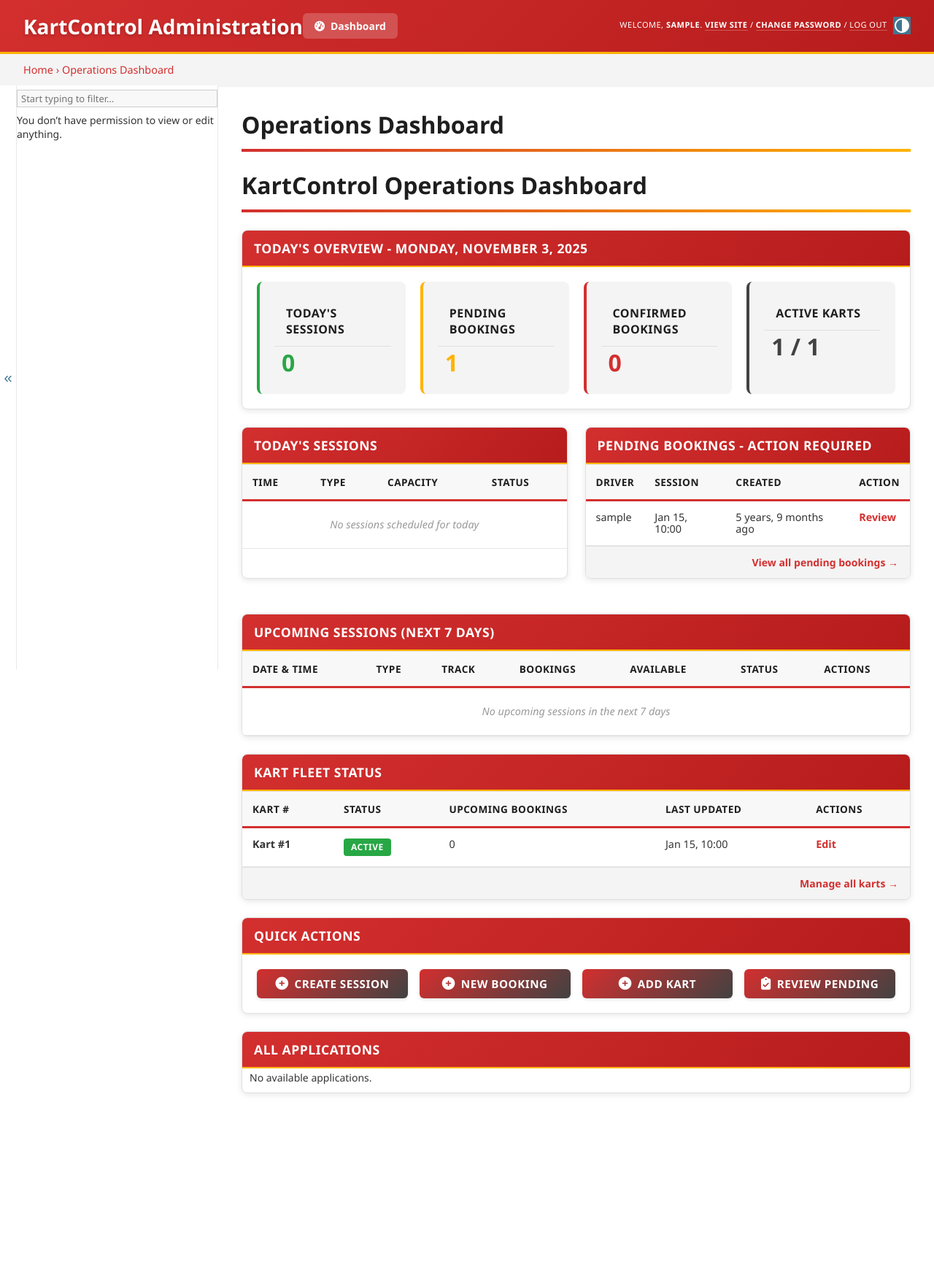
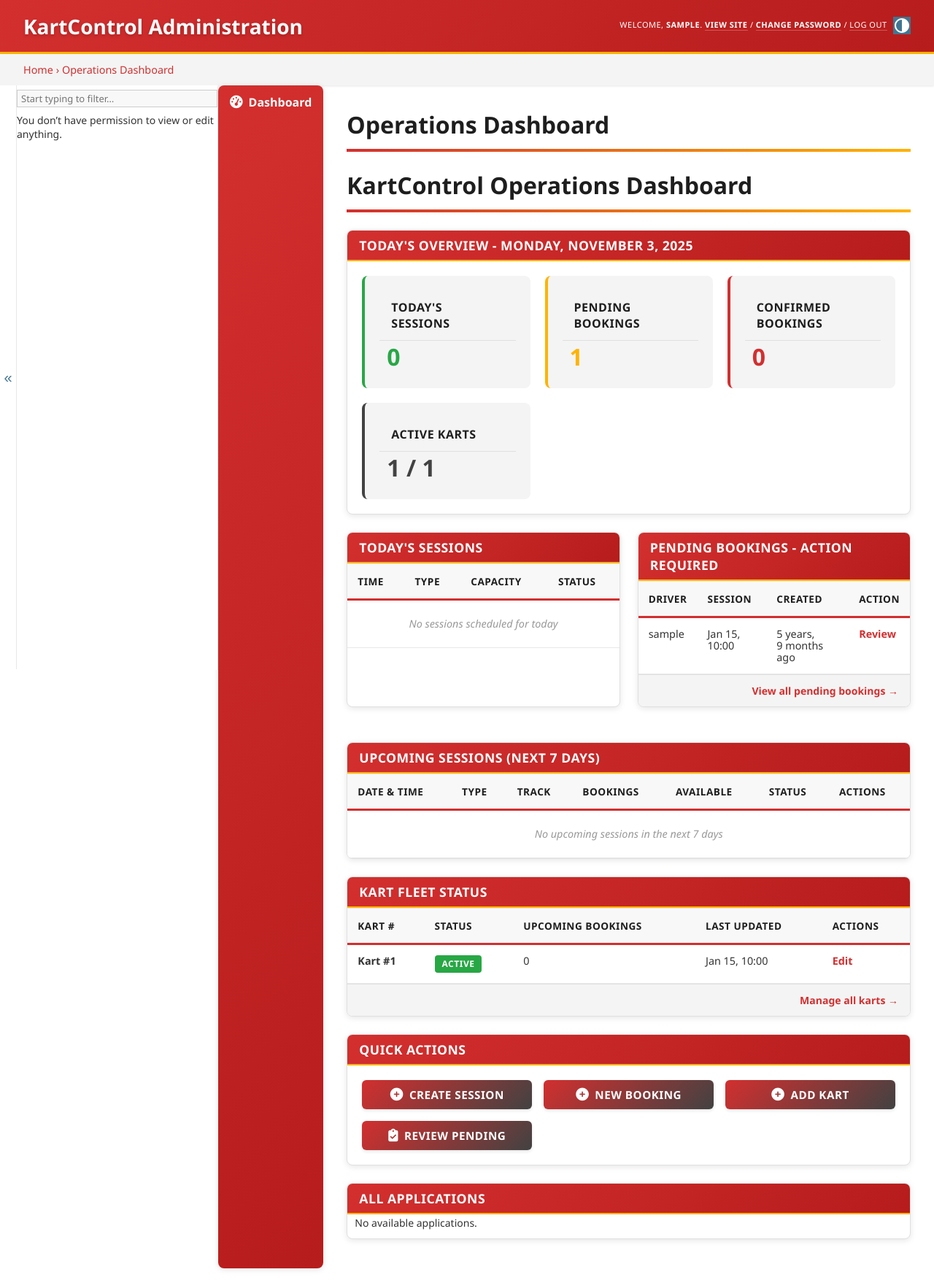
Before and after one commit to antfildes10/Project-4, a Django app: page /admin/ in a window 1280 px wide. Shown: the whole page at 73% size. Before the commit the page ends 1500 px from the top, so only its background shows below. Run offline with Django 5.2, Linux system fonts and the light colour scheme; a user stored in the database is signed in; tables that the repository leaves empty hold one stand-in row (values such as "Sample post").

Commit message:
refactor: move dashboard link to sidebar and fix UI issues
- Move Dashboard link from header to sidebar navigation
- Reduce table title padding from 0.75rem to 0.5rem
- Fix 'ADD SESSION SLOT' button positioning (no longer floating)
- Remove float positioning from object-tools
- Add proper clearfix to prevent filter overlap
- Style sidebar dashboard link with red gradient theme
- Add hover effects to sidebar dashboard link

🤖 Generated with [Claude Code](https://claude.com/claude-code)

Co-Authored-By: Claude <noreply@anthropic.com>

```diff
--- a/static/css/admin-custom.css
+++ b/static/css/admin-custom.css
@@ -157,7 +157,7 @@
     color: #ffffff !important;
     font-size: 1.1rem !important;
     font-weight: 600 !important;
-    padding: 0.75rem 1rem !important;
+    padding: 0.5rem 1rem !important;
     margin: 0 !important;
     text-transform: uppercase;
     letter-spacing: 0.5px;
@@ -1028,3 +1028,74 @@ select:focus {
         font-size: 0.8rem !important;
     }
 }
+
+/* ===========================
+   SIDEBAR DASHBOARD LINK
+   =========================== */
+#dashboard-nav-link {
+    margin-bottom: 1rem !important;
+    background: linear-gradient(135deg, var(--admin-primary) 0%, var(--admin-primary-dark) 100%) !important;
+    border: none !important;
+    border-radius: 8px !important;
+}
+
+.sidebar-dashboard-link {
+    display: flex !important;
+    align-items: center !important;
+    gap: 0.5rem !important;
+    padding: 0.75rem 1rem !important;
+    color: #ffffff !important;
+    text-decoration: none !important;
+    font-weight: 600 !important;
+    font-size: 1rem !important;
+    transition: all 0.2s ease !important;
+}
+
+.sidebar-dashboard-link:hover {
+    background: rgba(255, 255, 255, 0.1) !important;
+    transform: translateX(4px);
+}
+
+.sidebar-dashboard-link i {
+    font-size: 1.1rem;
+}
+
+/* ===========================
+   FIX ADD BUTTON POSITIONING
+   =========================== */
+.object-tools {
+    margin-bottom: 1rem !important;
+    float: none !important;
+    position: static !important;
+}
+
+.object-tools li {
+    display: inline-block !important;
+    margin-right: 0.5rem !important;
+}
+
+.object-tools a {
+    background: linear-gradient(135deg, var(--admin-primary) 0%, var(--admin-primary-dark) 100%) !important;
+    color: #ffffff !important;
+    padding: 0.625rem 1.25rem !important;
+    border-radius: 6px !important;
+    font-weight: 600 !important;
+    text-decoration: none !important;
+    display: inline-block !important;
+    transition: all 0.2s ease !important;
+    box-shadow: 0 2px 4px rgba(0, 0, 0, 0.1) !important;
+}
+
+.object-tools a:hover {
+    transform: translateY(-2px);
+    box-shadow: 0 4px 8px rgba(0, 0, 0, 0.15) !important;
+}
+
+/* Clear floats to prevent overlap */
+#changelist {
+    clear: both;
+}
+
+#changelist-filter {
+    margin-top: 1rem !important;
+}
--- a/templates/admin/base_site.html
+++ b/templates/admin/base_site.html
@@ -10,12 +10,16 @@
 {% endblock %}
 
 {% block branding %}
-<div style="display: flex; align-items: center; justify-content: space-between; width: 100%;">
-    <h1 id="site-name"><a href="{% url 'admin:index' %}">{{ site_header|default:_('Django administration') }}</a></h1>
-    <a href="{% url 'admin:index' %}" class="dashboard-link" style="color: #ffffff; text-decoration: none; font-weight: 600; padding: 0.5rem 1rem; background: rgba(255,255,255,0.2); border-radius: 6px; transition: all 0.2s ease;">
+<h1 id="site-name"><a href="{% url 'admin:index' %}">{{ site_header|default:_('Django administration') }}</a></h1>
+{% endblock %}
+
+{% block nav-global %}{% endblock %}
+
+{% block nav-sidebar %}
+{{ block.super }}
+<div class="module" id="dashboard-nav-link">
+    <a href="{% url 'admin:index' %}" class="sidebar-dashboard-link">
         <i class="fas fa-tachometer-alt"></i> Dashboard
     </a>
 </div>
 {% endblock %}
-
-{% block nav-global %}{% endblock %}
```
